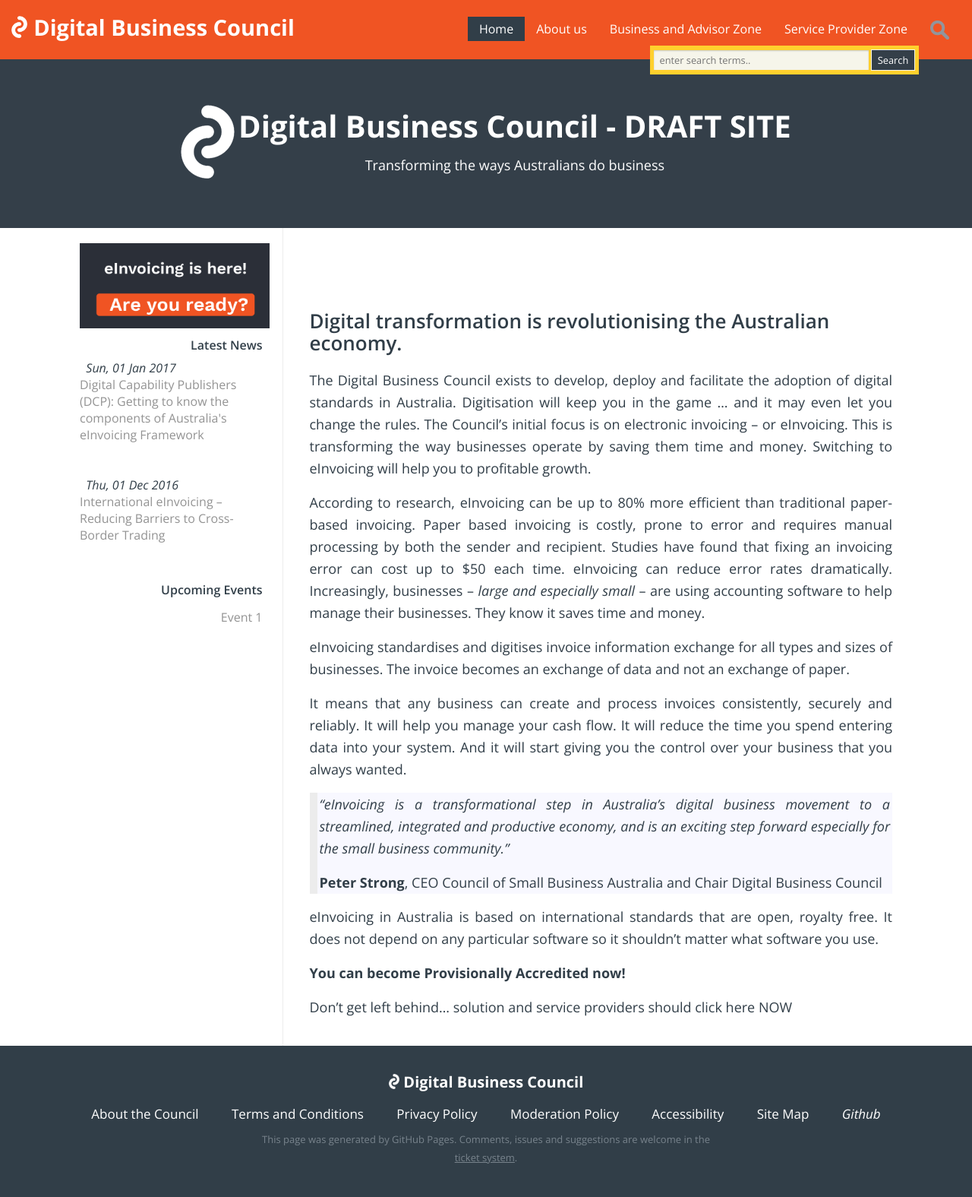
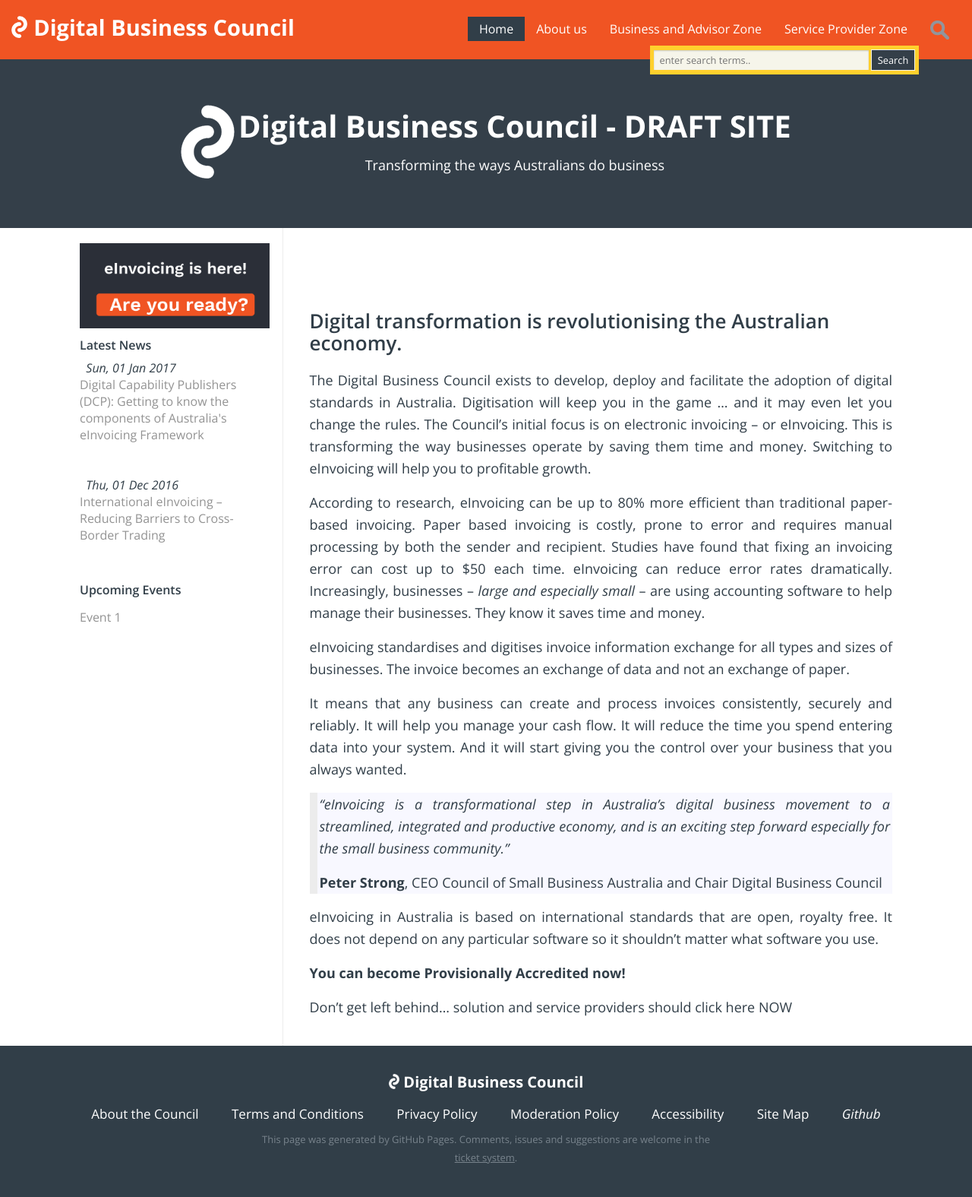
Before and after one commit to Digital-Business-Council/Digital-Business-Council.github.io, a Jekyll site: the page built from index.md, in a window 1280 px wide. Shown: the whole page at 76% size. Built offline with Jekyll 4.4.1, drawn with Linux system fonts in a browser that asks for light colours; our own code applies the rules of GitHub Pages for plain Markdown files.

Commit message:
Update _common.scss

```diff
--- a/_sass/_common.scss
+++ b/_sass/_common.scss
@@ -50,7 +50,7 @@
     list-style: none;
 
     li{
-      text-align: right;
+      text-align: left;
       padding: 6px 0;
 
       &.menu-title{
@@ -80,6 +80,14 @@
       }
 
     }
+    .social-img{
+    -webkit-filter: grayscale(100%); /* Safari 6.0 - 9.0 */
+    filter: grayscale(100%);
+
+    &:hover{
+     opacity:0.3;
+    }
+  }
   }
   .sidebar-menu-tech{
     list-style: none;
```
